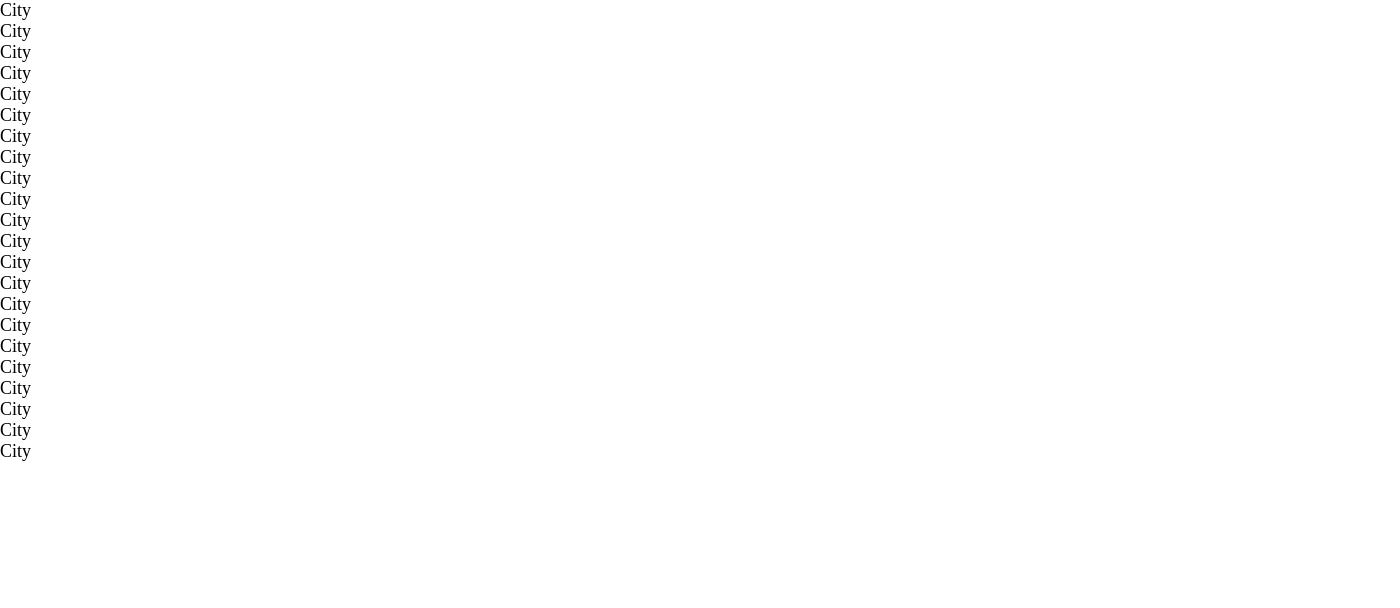
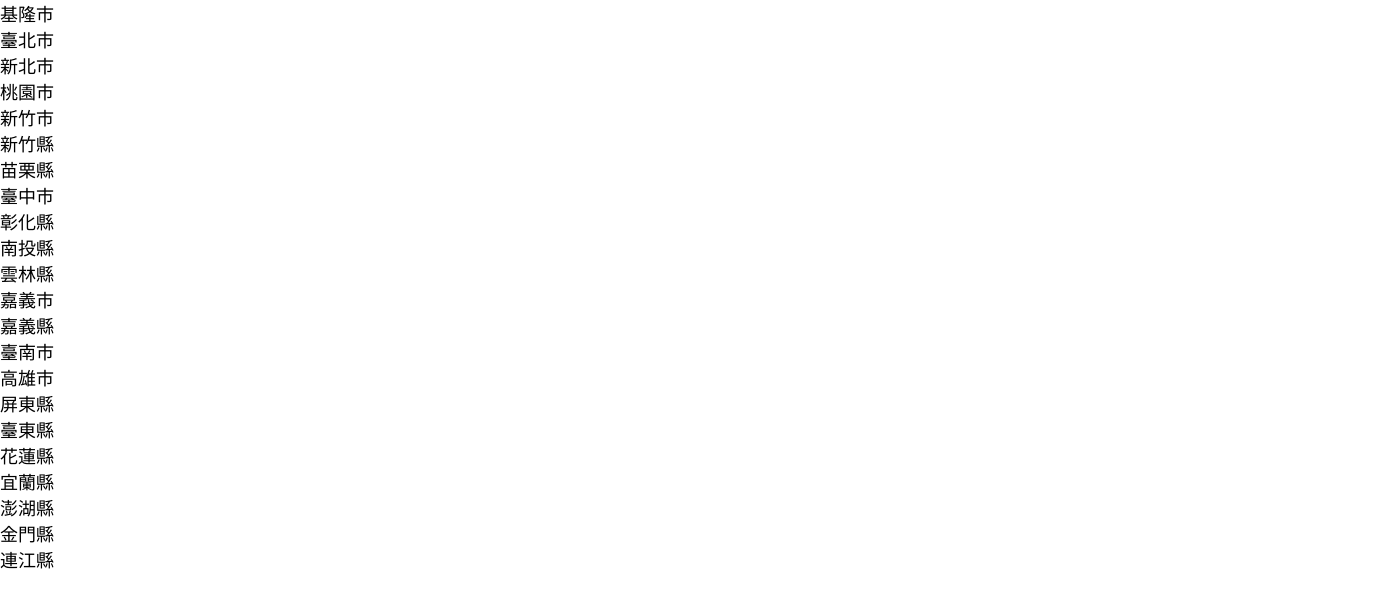
Before and after one commit to wanwan1026/team-weather, a plain HTML site: page weather.html in a window 1280 px wide. Shown: the whole page, 1400 px wide, since content can reach past the window. Drawn offline with Linux system fonts and the light colour scheme.

Commit message:
Update weather.html

```diff
--- a/weather.html
+++ b/weather.html
@@ -21,7 +21,7 @@
         body {
             margin-left: auto;
             margin-right: auto;
-            width: 1400px;
+            /* max-width: 1400px; R更改 */
             display: flex;
         }
         nav {
@@ -36,50 +36,139 @@
 
 <body>
     <nav id="sidebar">
-        <div class="city">City</div>
-        <div class="city">City</div>
-        <div class="city">City</div>
-        <div class="city">City</div>
-        <div class="city">City</div>
-        <div class="city">City</div>
-        <div class="city">City</div>
-        <div class="city">City</div>
-        <div class="city">City</div>
-        <div class="city">City</div>
-        <div class="city">City</div>
-        <div class="city">City</div>
-        <div class="city">City</div>
-        <div class="city">City</div>
-        <div class="city">City</div>
-        <div class="city">City</div>
-        <div class="city">City</div>
-        <div class="city">City</div>
-        <div class="city">City</div>
-        <div class="city">City</div>
-        <div class="city">City</div>
-        <div class="city">City</div>
+        <div class="city">基隆市</div>
+        <div class="city">臺北市</div>
+        <div class="city">新北市</div>
+        <div class="city">桃園市</div>
+        <div class="city">新竹市</div>
+        <div class="city">新竹縣</div>
+        <div class="city">苗栗縣</div>
+        <div class="city">臺中市</div>
+        <div class="city">彰化縣</div>
+        <div class="city">南投縣</div>
+        <div class="city">雲林縣</div>
+        <div class="city">嘉義市</div>
+        <div class="city">嘉義縣</div>
+        <div class="city">臺南市</div>
+        <div class="city">高雄市</div>
+        <div class="city">屏東縣</div>
+        <div class="city">臺東縣</div>
+        <div class="city">花蓮縣</div>
+        <div class="city">宜蘭縣</div>
+        <div class="city">澎湖縣</div>
+        <div class="city">金門縣</div>
+        <div class="city">連江縣</div>
     </nav>
     <main id="wrap">
         <div class="header">
             <!-- <h1>City</h1> -->
         </div>
         <div id="content">
-            <!-- <div>
-                <h4>早上</h4>
-                <p>平均溫度 XX</p>
-                <p>最高溫度 XX</p>
-                <p>最低溫度 XX</p>
-                <p>紫外獻指數 XX</p>
-                <p>12小時降雨機率 XX%</p>
-                <p>天氣現象 XXXXX</p>
-                <h4>晚上</h4>
-                <p>平均溫度 XX</p>
-                <p>最高溫度 XX</p>
-                <p>最低溫度 XX</p>
-                <p>紫外獻指數 XX</p>
-                <p>12小時降雨機率 XX%</p>
-                <p>天氣現象 XXXXX</p>
-            </div> -->
+            <!-- <div class="week">
+                <div class="week-up">
+                    <h3 class="week-tx1">6月9日</h3>
+                    <h4 class="week-tx1-1">早上</h4>
+                    <p class="week-tx">平均溫度 XX</p>
+                    <p class="week-tx">最高溫度 XX</p>
+                    <p class="week-tx">最低溫度 XX</p>
+                    <p class="week-tx">紫外獻指數 XX</p>
+                    <p class="week-tx">12小時降雨機率 XX%</p>
+                    <p class="week-tx">天氣現象 XXXXX</p>
+                </div>
+                <div class="week-down">
+                    <h4 class="week-tx1-1">晚上</h4>
+                    <p class="week-tx">平均溫度 XX</p>
+                    <p class="week-tx">最高溫度 XX</p>
+                    <p class="week-tx">最低溫度 XX</p>
+                    <p class="week-tx">紫外獻指數 XX</p>
+                    <p class="week-tx">12小時降雨機率 XX%</p>
+                    <p class="week-tx">天氣現象 XXXXX</p>
+                </div>
+            </div>
+            <div class="week">
+                <div class="week-up">
+                    <h3 class="week-tx1">6月10日</h3>
+                    <h4 class="week-tx1-1">早上</h4>
+                    <p class="week-tx">平均溫度 XX</p>
+                    <p class="week-tx">最高溫度 XX</p>
+                    <p class="week-tx">最低溫度 XX</p>
+                    <p class="week-tx">紫外獻指數 XX</p>
+                    <p class="week-tx">12小時降雨機率 XX%</p>
+                    <p class="week-tx">天氣現象 XXXXX</p>
+                </div>
+                <div class="week-down">
+                    <h4 class="week-tx1-1">晚上</h4>
+                    <p class="week-tx">平均溫度 XX</p>
+                    <p class="week-tx">最高溫度 XX</p>
+                    <p class="week-tx">最低溫度 XX</p>
+                    <p class="week-tx">紫外獻指數 XX</p>
+                    <p class="week-tx">12小時降雨機率 XX%</p>
+                    <p class="week-tx">天氣現象 XXXXX</p>
+                </div>
+            </div>
+            <div class="week">
+                <div class="week-up">
+                    <h3 class="week-tx1">6月11日</h3>
+                    <h4 class="week-tx1-1">早上</h4>
+                    <p class="week-tx">平均溫度 XX</p>
+                    <p class="week-tx">最高溫度 XX</p>
+                    <p class="week-tx">最低溫度 XX</p>
+                    <p class="week-tx">紫外獻指數 XX</p>
+                    <p class="week-tx">12小時降雨機率 XX%</p>
+                    <p class="week-tx">天氣現象 XXXXX</p>
+                </div>
+                <div class="week-down">
+                    <h4 class="week-tx1-1">晚上</h4>
+                    <p class="week-tx">平均溫度 XX</p>
+                    <p class="week-tx">最高溫度 XX</p>
+                    <p class="week-tx">最低溫度 XX</p>
+                    <p class="week-tx">紫外獻指數 XX</p>
+                    <p class="week-tx">12小時降雨機率 XX%</p>
+                    <p class="week-tx">天氣現象 XXXXX</p>
+                </div>
+            </div>
+            <div class="week">
+                <div class="week-up">
+                    <h3 class="week-tx1">6月12日</h3>
+                    <h4 class="week-tx1-1">早上</h4>
+                    <p class="week-tx">平均溫度 XX</p>
+                    <p class="week-tx">最高溫度 XX</p>
+                    <p class="week-tx">最低溫度 XX</p>
+                    <p class="week-tx">紫外獻指數 XX</p>
+                    <p class="week-tx">12小時降雨機率 XX%</p>
+                    <p class="week-tx">天氣現象 XXXXX</p>
+                </div>
+                <div class="week-down">
+                    <h4 class="week-tx1-1">晚上</h4>
+                    <p class="week-tx">平均溫度 XX</p>
+                    <p class="week-tx">最高溫度 XX</p>
+                    <p class="week-tx">最低溫度 XX</p>
+                    <p class="week-tx">紫外獻指數 XX</p>
+                    <p class="week-tx">12小時降雨機率 XX%</p>
+                    <p class="week-tx">天氣現象 XXXXX</p>
+                </div>
+            </div>
+            <div class="week">
+                <div class="week-up">
+                    <h3 class="week-tx1">6月13日</h3>
+                    <h4 class="week-tx1-1">早上</h4>
+                    <p class="week-tx">平均溫度 XX</p>
+                    <p class="week-tx">最高溫度 XX</p>
+                    <p class="week-tx">最低溫度 XX</p>
+                    <p class="week-tx">紫外獻指數 XX</p>
+                    <p class="week-tx">12小時降雨機率 XX%</p>
+                    <p class="week-tx">天氣現象 XXXXX</p>
+                </div>
+                <div class="week-down">
+                    <h4 class="week-tx1-1">晚上</h4>
+                    <p class="week-tx">平均溫度 XX</p>
+                    <p class="week-tx">最高溫度 XX</p>
+                    <p class="week-tx">最低溫度 XX</p>
+                    <p class="week-tx">紫外獻指數 XX</p>
+                    <p class="week-tx">12小時降雨機率 XX%</p>
+                    <p class="week-tx">天氣現象 XXXXX</p>
+                </div>
+            </div>    -->
         </div>
     </main>
     <script src="js/weather.js"></script>
```
